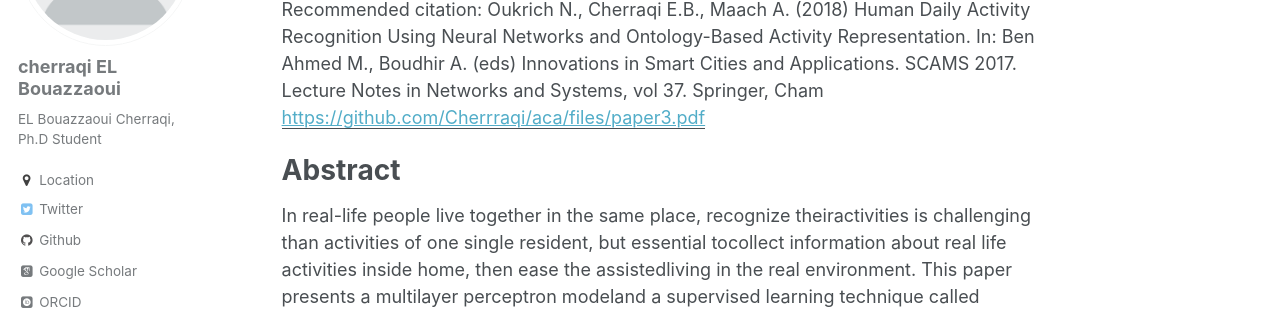
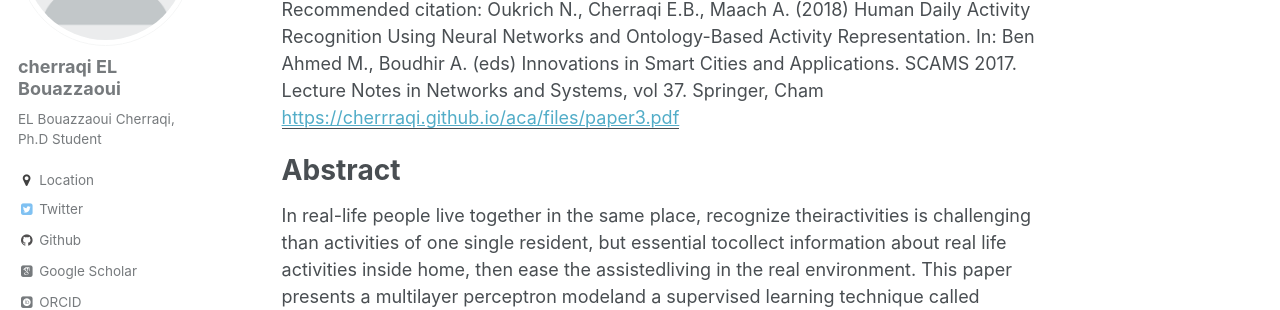
Before and after one commit to Cherrraqi/aca, a Jekyll site: the page built from _publications/Human Daily Activity Recognition Using Neural Networks and Ontology-Based Activity Representation.md, in a window 1280 px wide and 900 px high. Shown: the part 247-557 px from the top of the window. Built offline with Jekyll 4.4.1, drawn with Linux system fonts in a browser that asks for light colours; some web fonts are replaced; part of the change alters nothing that is shown.

Commit message:
Update Human Daily Activity Recognition Using Neural Networks and Ontology-Based Activity Representation.md

```diff
--- a/_publications/Human Daily Activity Recognition Using Neural Networks and Ontology-Based Activity Representation.md
+++ b/_publications/Human Daily Activity Recognition Using Neural Networks and Ontology-Based Activity Representation.md
@@ -5,7 +5,7 @@ permalink:
 excerpt: ''
 date: 2018-01-01
 venue: ''
-paperurl: 'https://github.com/Cherrraqi/aca/files/paper3.pdf'
+paperurl: 'https://cherrraqi.github.io/aca/files/paper3.pdf'
 citation: 'Oukrich N., Cherraqi E.B., Maach A. (2018) Human Daily Activity Recognition Using Neural Networks and Ontology-Based Activity Representation. In: Ben Ahmed M., Boudhir A. (eds) Innovations in Smart Cities and Applications. SCAMS 2017. Lecture Notes in Networks and Systems, vol 37. Springer, Cham'
 ---
 Abstract
@@ -13,7 +13,7 @@ Abstract
 In real-life people live together in the same place, recognize theiractivities is challenging than activities of one single resident, but essential tocollect information about real life activities inside home, then ease the assistedliving in the real environment. This paper presents a multilayer perceptron modeland a supervised learning technique called backpropagation to train a neuralnetwork in order to recognize multi-users activities inside smart home, and selectuseful features according to minimum redundancy maximum relevance. Theresults show that different feature datasets and different number of neurons ofhidden layer of neural network yield different activity recognition accuracy. Theselection of suitable feature datasets increases the activity recognition accuracyand reduces the time of execution. Our experimental results show that we achievean accuracy of 99% with the winner method and 96% with the threshold method,respectively, for recognizing multi-user activities.
 
 
-[Download paper here](https://github.com/Cherrraqi/aca/files/paper3.pdf)
+[Download paper here](https://cherrraqi.github.io/aca/files/paper3.pdf)
 
 Oukrich N., Cherraqi E.B., Maach A. (2018) Human Daily Activity Recognition Using Neural Networks and Ontology-Based Activity Representation. In: Ben Ahmed M., Boudhir A. (eds) Innovations in Smart Cities and Applications. SCAMS 2017. Lecture Notes in Networks and Systems, vol 37. Springer, Cham
 --------------------------
```
